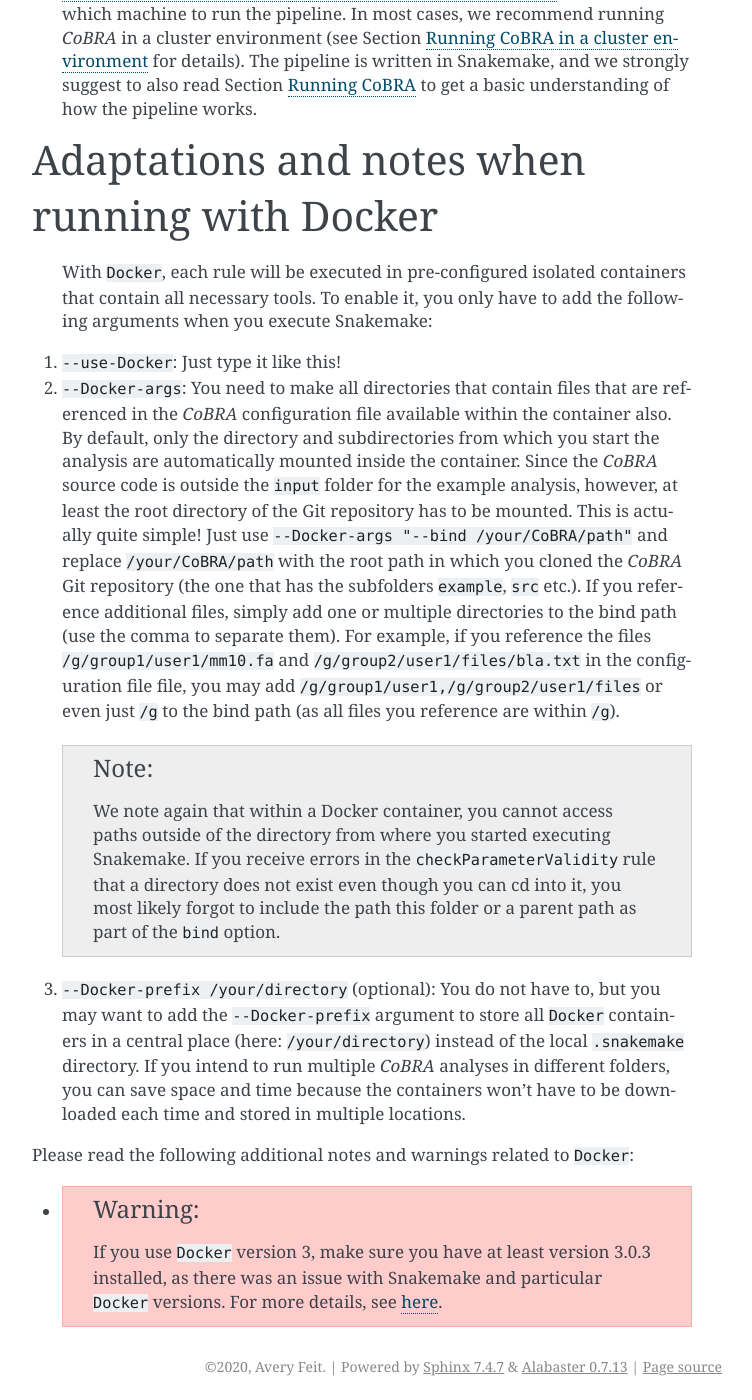
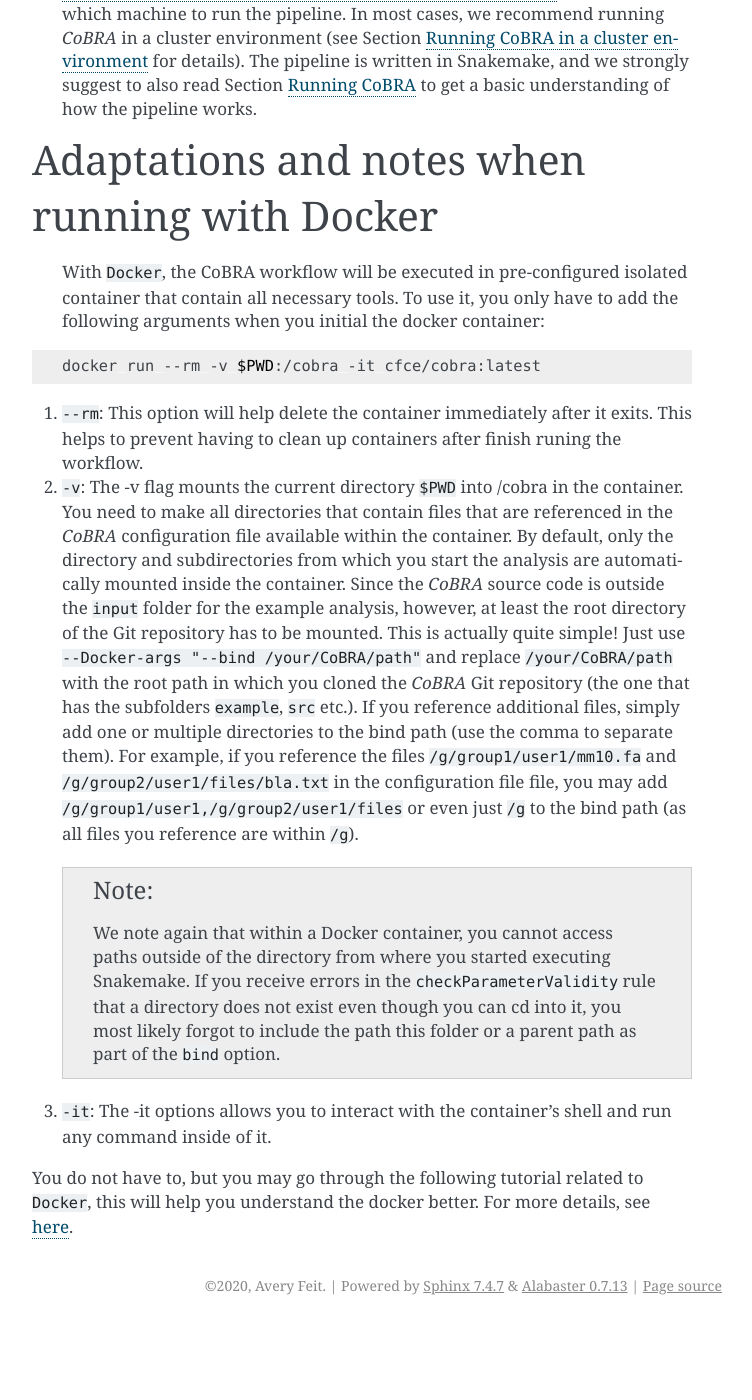
Before and after one commit to qiuxintao101/cobra, a Sphinx documentation site: the page built from docs/install.rst, in a window 1280 px wide and 1400 px high, scrolled down 3439 px. Shown: the whole window, without its empty margins (388-1140 px from the left). Built offline with Sphinx 7.4.7, drawn with Linux system fonts in a browser that asks for light colours; pages that are not in the unit, such as notebooks, are missing from menus; after the commit the page ends 4764 px from its top, so only the background shows below that; some of the changed text lies outside the part shown.

Commit message:
Update install.rst

```diff
--- a/docs/install.rst
+++ b/docs/install.rst
@@ -80,7 +80,7 @@
 
      snakemake all -np
 
-  Once the dryrun is successful, start the analysis via the command(using 6 cores).
+  Once the dryrun is successful, start the analysis via the command (using 6 cores).
 
   .. code-block:: Bash
 
@@ -132,16 +132,18 @@
 
 Adaptations and notes when running with Docker
 ============================================================
- With ``Docker``, each rule will be executed in pre-configured isolated containers that contain all necessary tools.  To enable it, you only have to add the following arguments when you execute Snakemake:
+ With ``Docker``, the CoBRA workflow will be executed in pre-configured isolated container that contain all necessary tools.  To use it, you only have to add the following arguments when you initial the docker container:
 
-1. ``--use-Docker``: Just type it like this!
+.. code-block:: Bash
 
-2. ``--Docker-args``: You need to make all directories that contain files that are referenced in the *CoBRA* configuration file available within the container also. By default, only the directory and subdirectories from which you start the analysis are automatically mounted inside the container. Since the *CoBRA* source code is outside the ``input`` folder for the example analysis, however, at least the root directory of the Git repository has to be mounted. This is actually quite simple! Just use ``--Docker-args "--bind /your/CoBRA/path"`` and replace ``/your/CoBRA/path`` with the root path in which you cloned the *CoBRA* Git repository (the one that has the subfolders ``example``, ``src`` etc.). If you reference additional files, simply add one or multiple directories to the bind path (use the comma to separate them). For example, if you reference the files ``/g/group1/user1/mm10.fa`` and ``/g/group2/user1/files/bla.txt`` in the configuration file file, you may add ``/g/group1/user1,/g/group2/user1/files`` or even just ``/g`` to the bind path (as all files you reference are within ``/g``).
+   docker run --rm -v $PWD:/cobra -it cfce/cobra:latest
+
+1. ``--rm``: This option will help delete the container immediately after it exits. This helps to prevent having to clean up containers after finish runing the workflow.
+
+2. ``-v``: The -v flag mounts the current directory ``$PWD`` into /cobra in the container. You need to make all directories that contain files that are referenced in the *CoBRA* configuration file available within the container. By default, only the directory and subdirectories from which you start the analysis are automatically mounted inside the container. Since the *CoBRA* source code is outside the ``input`` folder for the example analysis, however, at least the root directory of the Git repository has to be mounted. This is actually quite simple! Just use ``--Docker-args "--bind /your/CoBRA/path"`` and replace ``/your/CoBRA/path`` with the root path in which you cloned the *CoBRA* Git repository (the one that has the subfolders ``example``, ``src`` etc.). If you reference additional files, simply add one or multiple directories to the bind path (use the comma to separate them). For example, if you reference the files ``/g/group1/user1/mm10.fa`` and ``/g/group2/user1/files/bla.txt`` in the configuration file file, you may add ``/g/group1/user1,/g/group2/user1/files`` or even just ``/g`` to the bind path (as all files you reference are within ``/g``).
 
   .. note:: We note again that within a Docker container, you cannot access paths outside of the directory from where you started executing Snakemake. If you receive errors in the ``checkParameterValidity`` rule that a directory does not exist even though you can cd into it, you most likely forgot to include the path this folder or a parent path as part of the ``bind`` option.
 
-3. ``--Docker-prefix /your/directory`` (optional): You do not have to, but you may want to add the ``--Docker-prefix`` argument to store all ``Docker`` containers in a central place (here: ``/your/directory``) instead of the local ``.snakemake`` directory. If you intend to run multiple *CoBRA* analyses in different folders, you can save space and time because the containers won't have to be downloaded each time and stored in multiple locations.
+3. ``-it``: The -it options allows you to interact with the container’s shell and run any command inside of it.
 
-Please read the following additional notes and warnings related to ``Docker``:
-
-- .. warning:: If you use ``Docker`` version 3, make sure you have at least version 3.0.3 installed, as there was an issue with Snakemake and particular ``Docker`` versions. For more details, see `here <https://bitbucket.org/snakemake/snakemake/issues/1017/snakemake-process-suspended-upon-execution>`_.
+You do not have to, but you may go through the following tutorial related to ``Docker``, this will help you understand the docker better. For more details, see `here <https://docker-curriculum.com/>`_.
```
Also changed, not shown: other parts of docs/install.rst (+1 -1 lines).
